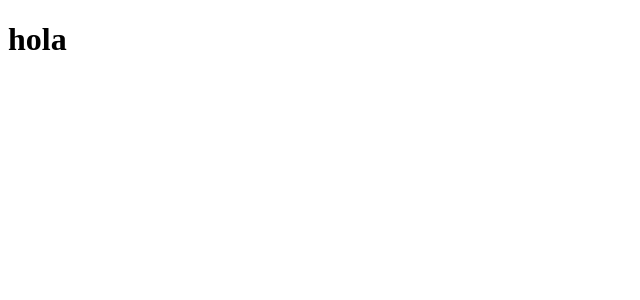
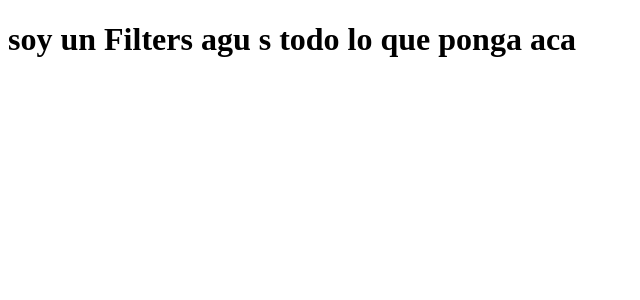
Before and after one commit to ttronge/inthepear, a React (Create React App) app in the folder front/: page /filtros in a window 1280 px wide. Shown: the top 300 px of the page, without its empty margins (0-640 px from the left). Built offline with nearby package versions, Linux system fonts and the light colour scheme.

Commit message:
make routes and crate pages

```diff
--- a/front/package.json
+++ b/front/package.json
@@ -8,6 +8,7 @@
     "@testing-library/user-event": "^13.5.0",
     "react": "^18.2.0",
     "react-dom": "^18.2.0",
+    "react-router-dom": "^6.4.2",
     "react-scripts": "5.0.1",
     "web-vitals": "^2.1.4"
   },
--- a/front/src/App.js
+++ b/front/src/App.js
@@ -1,10 +1,20 @@
 import './App.css';
+import { BrowserRouter, Routes, Route } from 'react-router-dom'
+import Home from './Pages/Home'
+import Filters from './Pages/Filters'
+import ErrorView from './Pages/ErrorView';
+import SingleProduct from './Pages/SingleProduct';
 
 function App() {
   return (
-    <div>
-      <h1>hola</h1>
-    </div>
+    <BrowserRouter>
+      <Routes>
+        <Route path='/' element={<Home />} />
+        <Route path='/filtros' element={<Filters />} />
+        <Route path='/producto/:name' element={<SingleProduct />} />
+        <Route path='*' element={<ErrorView />} />
+      </Routes>
+    </BrowserRouter>
   );
 }
 
--- /dev/null
+++ b/front/src/Pages/ErrorView/index.jsx
@@ -0,0 +1,9 @@
+import React from 'react';
+
+const ErrorView = ()=> (
+    <div>
+        <h1>Soy un error</h1>
+    </div>
+)
+
+export default ErrorView;
--- /dev/null
+++ b/front/src/Pages/ErrorView/style.scss
@@ -0,0 +1,6 @@
+h1 {
+    background-color: red;
+
+}
+
+// los css de los componetes solamente con los imports
--- /dev/null
+++ b/front/src/Pages/Filters/index.jsx
@@ -0,0 +1,9 @@
+import React from 'react'
+
+const Filters = () => (
+    <div>
+        <h1> soy un Filters agu s todo lo que ponga aca </h1>
+    </div>
+)
+
+export default Filters;
--- /dev/null
+++ b/front/src/Pages/Home/index.jsx
@@ -0,0 +1,9 @@
+import React from 'react'
+
+const Home = () => (
+    <div>
+        <h1> soy un home agus</h1>
+    </div>
+)
+
+export default Home;
--- /dev/null
+++ b/front/src/Pages/SingleProduct/index.jsx
@@ -0,0 +1,14 @@
+import React from "react";
+import { useParams } from 'react-router-dom';
+
+const SingleProduct = () => {
+    const { name } = useParams();
+
+    return (
+        <div>
+            <h1>Hola soy {name}</h1>
+        </div>
+    )
+}
+
+export default SingleProduct;
--- a/front/src/index.css
+++ b/front/src/index.css
@@ -0,0 +1,3 @@
+/*
+aca van a estar los css de las pages
+*/
```
Also changed, not shown: front/src/Pages/Filters/styles.css (added), front/src/Pages/Home/styles.css (added), front/src/Pages/SingleProduct/styles.scss (added), 1 other file (tests, documents, lock files or other folders).
